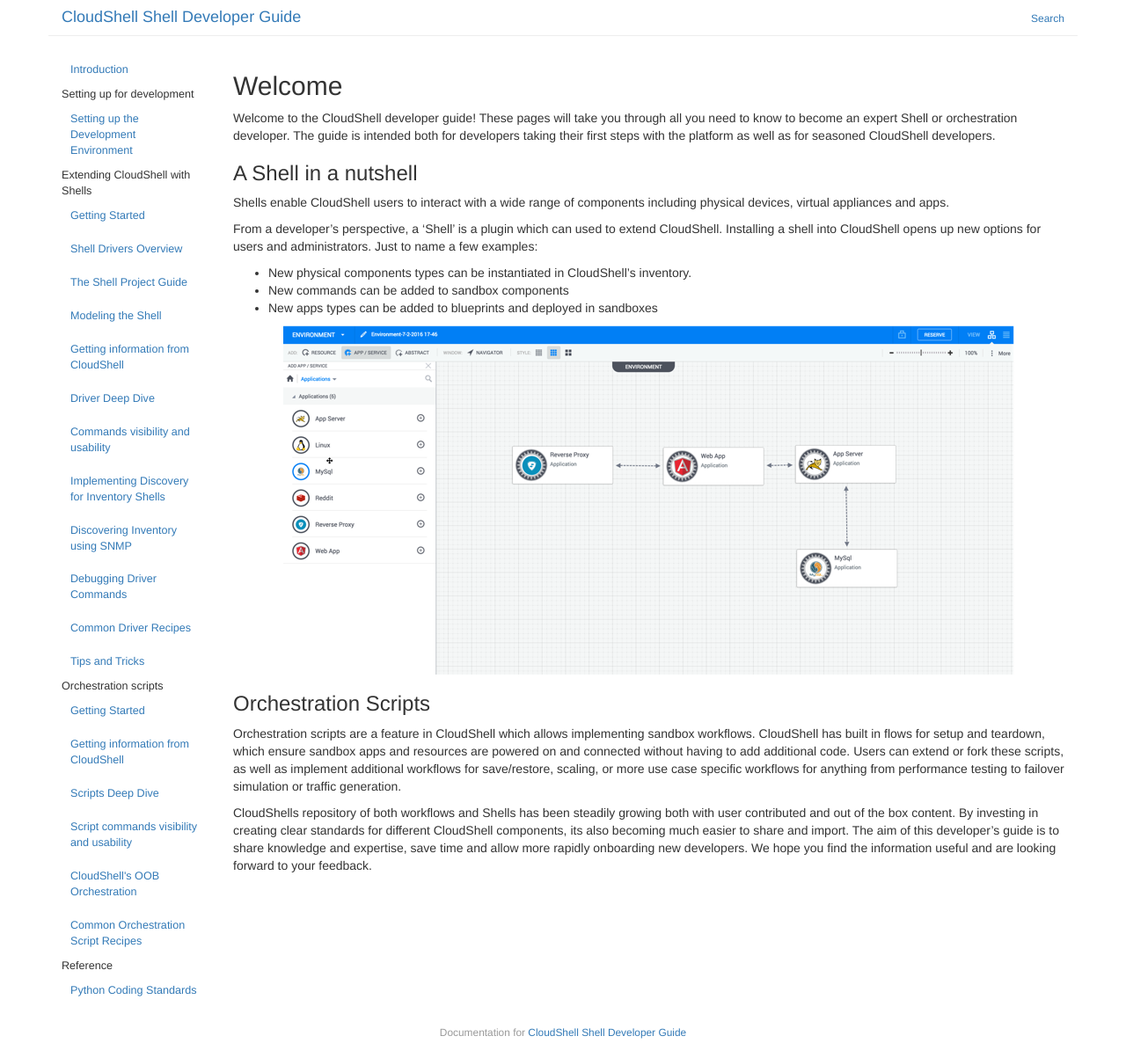
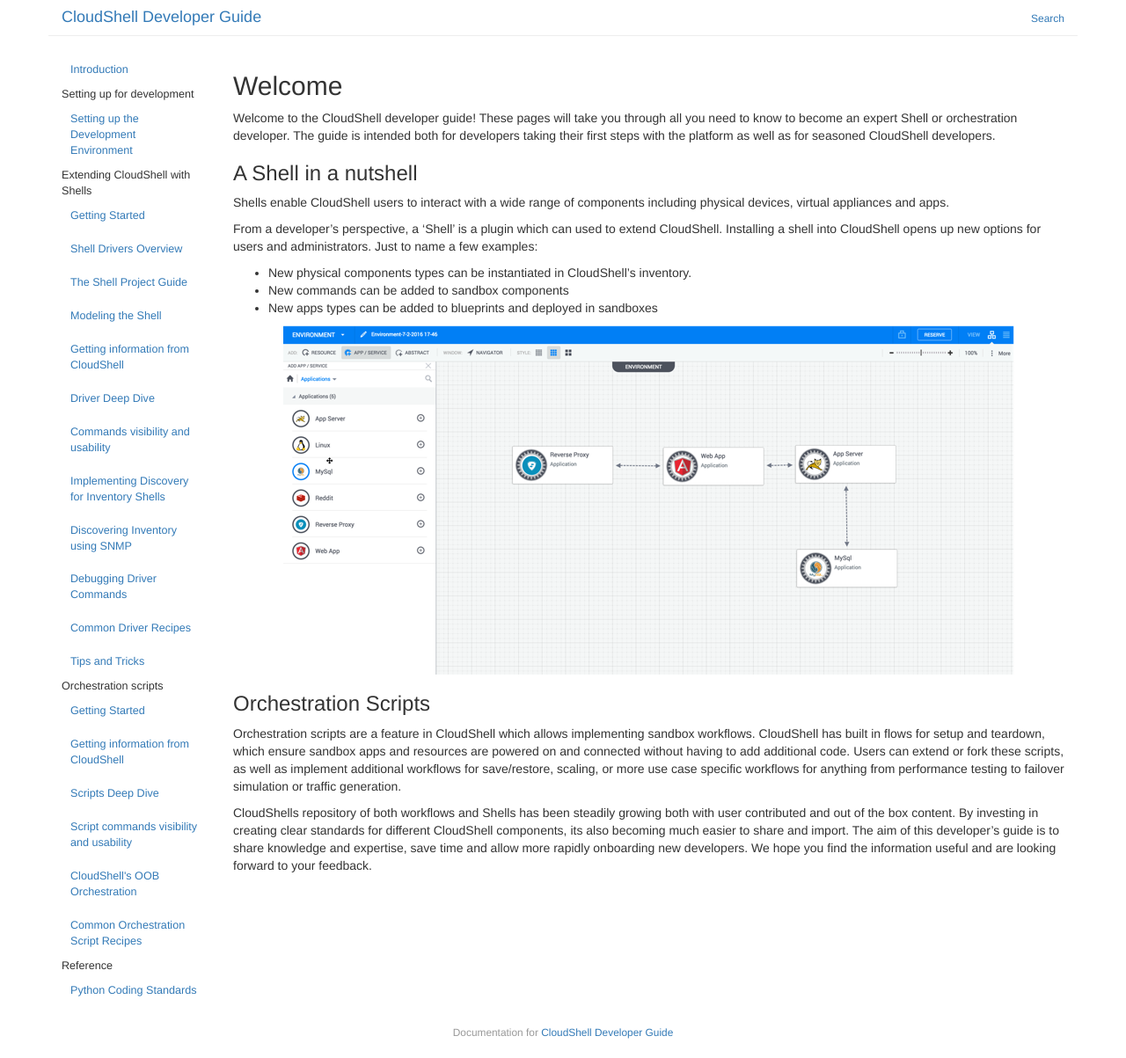
Before and after one commit to QualiSystems/devguide_source, a Jekyll site: the page built from index.md, in a window 1280 px wide. Shown: the whole page at 88% size. Built offline with Jekyll 4.4.1, drawn with Linux system fonts in a browser that asks for light colours; part of the change alters nothing that is shown.

```diff
--- a/_config.yml
+++ b/_config.yml
@@ -1,12 +1,12 @@
 # Site title and subtitle. This is used in _includes/header.html
-title: 'CloudShell Shell Developer Guide'
+title: 'CloudShell Developer Guide'
 subtitle: ''
 
 # if you wish to integrate disqus on pages set your shortname here
 disqus_shortname: ''
 
 # if you use google analytics, add your tracking id here
-google_analytics_id: ''
+google_analytics_id: 'UA-81468206-1'
 
 # Enable/show navigation. There are there options:
 #   0 - always hide
--- a/_includes/google_analytics.html
+++ b/_includes/google_analytics.html
@@ -1,9 +1,10 @@
 <script>
-  (function(i,s,o,g,r,a,m){i['GoogleAnalyticsObject']=r;i[r]=i[r]||function(){
-  (i[r].q=i[r].q||[]).push(arguments)},i[r].l=1*new Date();a=s.createElement(o),
-  m=s.getElementsByTagName(o)[0];a.async=1;a.src=g;m.parentNode.insertBefore(a,m)
-  })(window,document,'script','//www.google-analytics.com/analytics.js','ga');
+ (function(i,s,o,g,r,a,m){i['GoogleAnalyticsObject']=r;i[r]=i[r]||function(){
+ (i[r].q=i[r].q||[]).push(arguments)},i[r].l=1*new Date();a=s.createElement(o),
+ m=s.getElementsByTagName(o)[0];a.async=1;a.src=g;m.parentNode.insertBefore(a,m)
+ })(window,document,'script','https://www.google-analytics.com/analytics.js','ga');
 
-  ga('create', '{{ site.google_analytics_id }}', 'auto');
-  ga('send', 'pageview');
+ ga('create', '{{ site.google_analytics_id }}', 'auto');
+ ga('send', 'pageview');
+
 </script>
--- a/_layouts/default.html
+++ b/_layouts/default.html
@@ -12,7 +12,9 @@
         <link rel="stylesheet" href="{{ site.baseurl }}/css/main.css">
         <link rel="stylesheet" href="{{ site.baseurl }}/css/prism.css">
         <link rel="stylesheet" href="{{ site.baseurl }}/css/samples.css">
-
+        {% if jekyll.environment == 'production' %}
+        {% include google_analytics.html %}
+        {% endif %}
 
     </head>
     <body>
```
